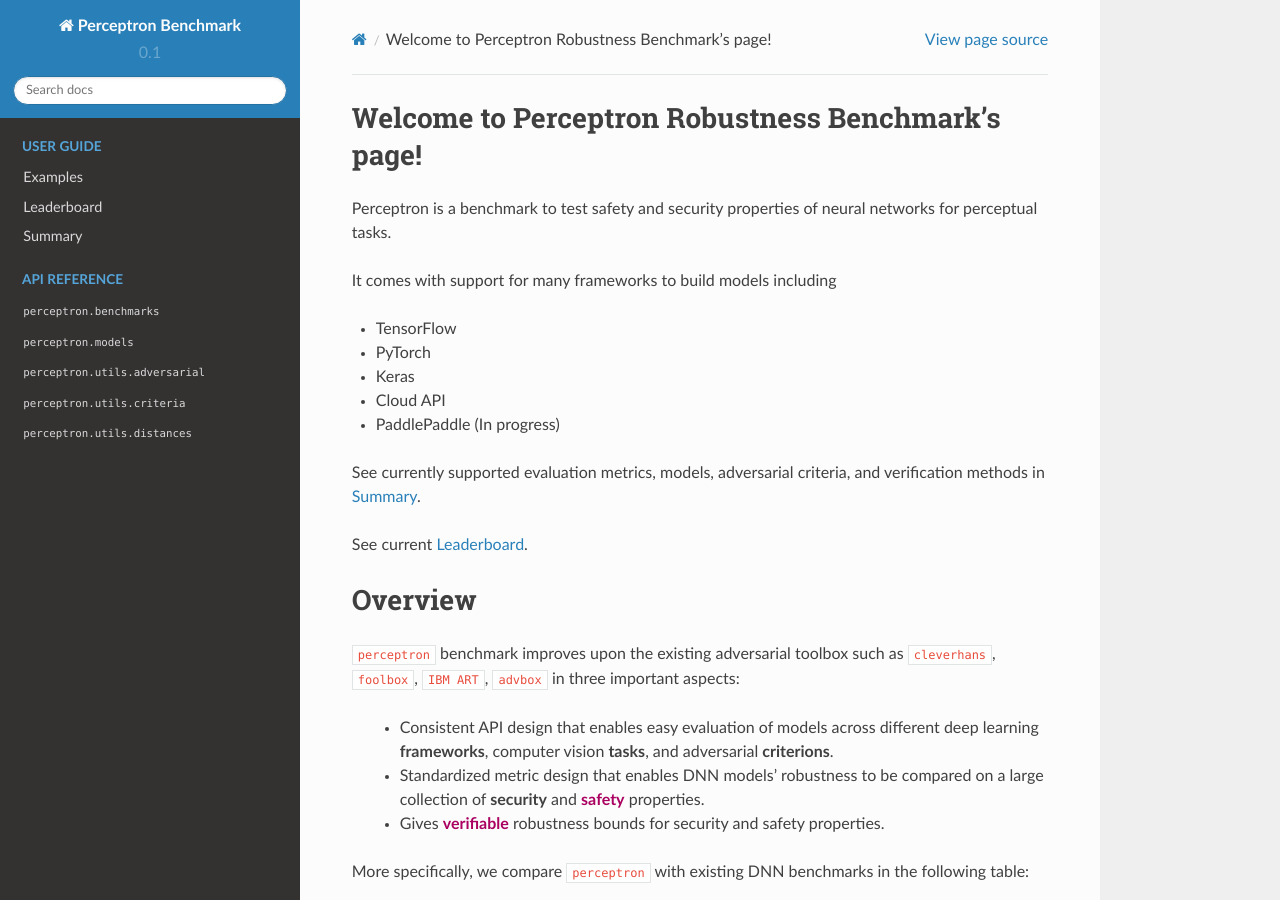
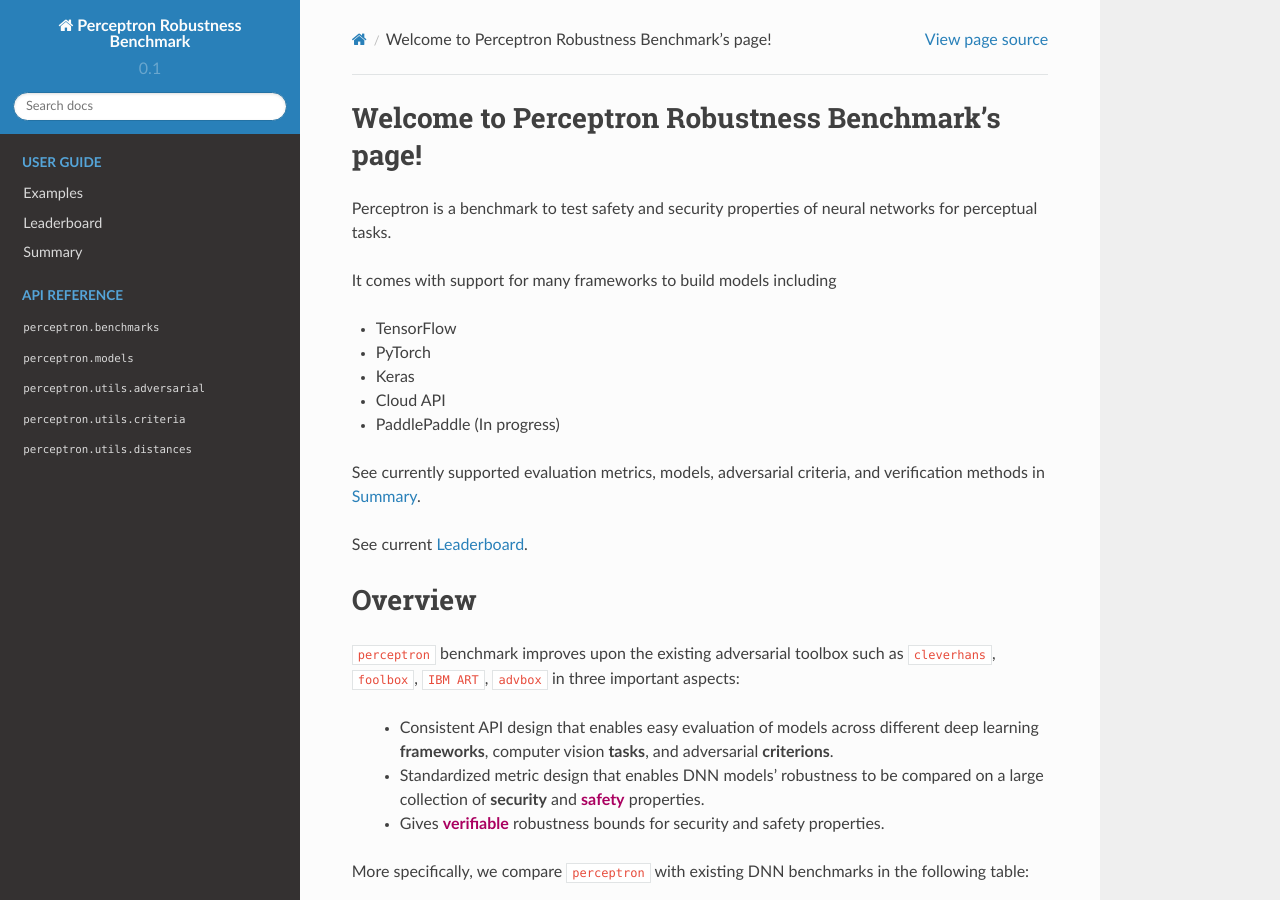
Before and after one commit to advboxes/perceptron-benchmark, a Sphinx documentation site: the page built from docs/source/index.rst, in a window 1280 px wide and 900 px high. Built offline with Sphinx 7.4.7 and the Read the Docs theme 2.0.0, drawn with Linux system fonts in a browser that asks for light colours.

Commit message:
update conf.py

```diff
--- a/docs/source/conf.py
+++ b/docs/source/conf.py
@@ -20,7 +20,7 @@ sys.path.insert(0, os.path.abspath('../../'))
 
 # -- Project information -----------------------------------------------------
 
-project = 'Perceptron Benchmark'
+project = 'Perceptron Robustness Benchmark'
 copyright = '2019, Baidu X-Lab'
 author = 'Yunhan Jia'
 
@@ -46,7 +46,6 @@ extensions = [
     'sphinx.ext.ifconfig',
     'sphinx.ext.viewcode',
     'sphinx.ext.githubpages',
-    'numpydoc',
 ]
 
 numpydoc_show_class_members = False
```
